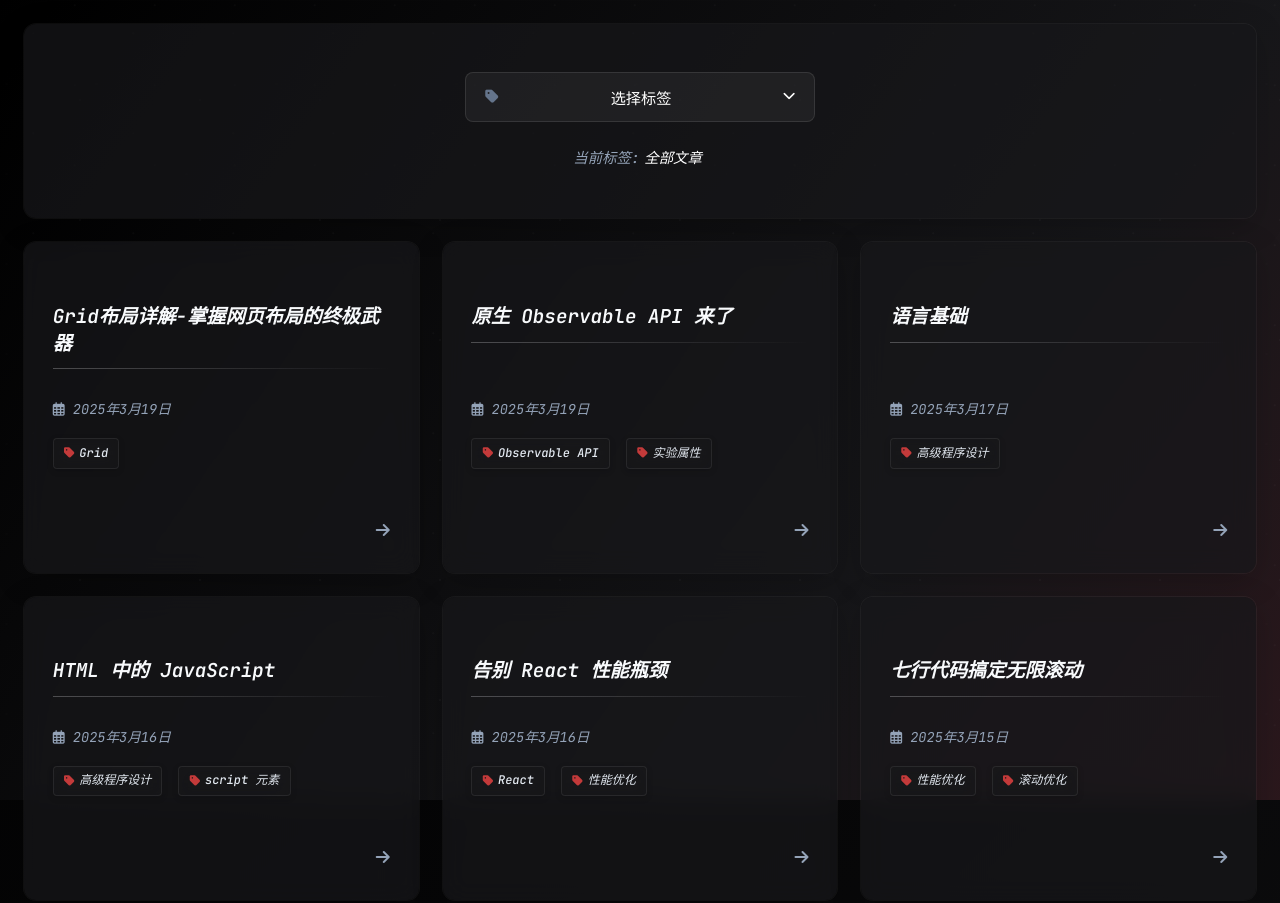
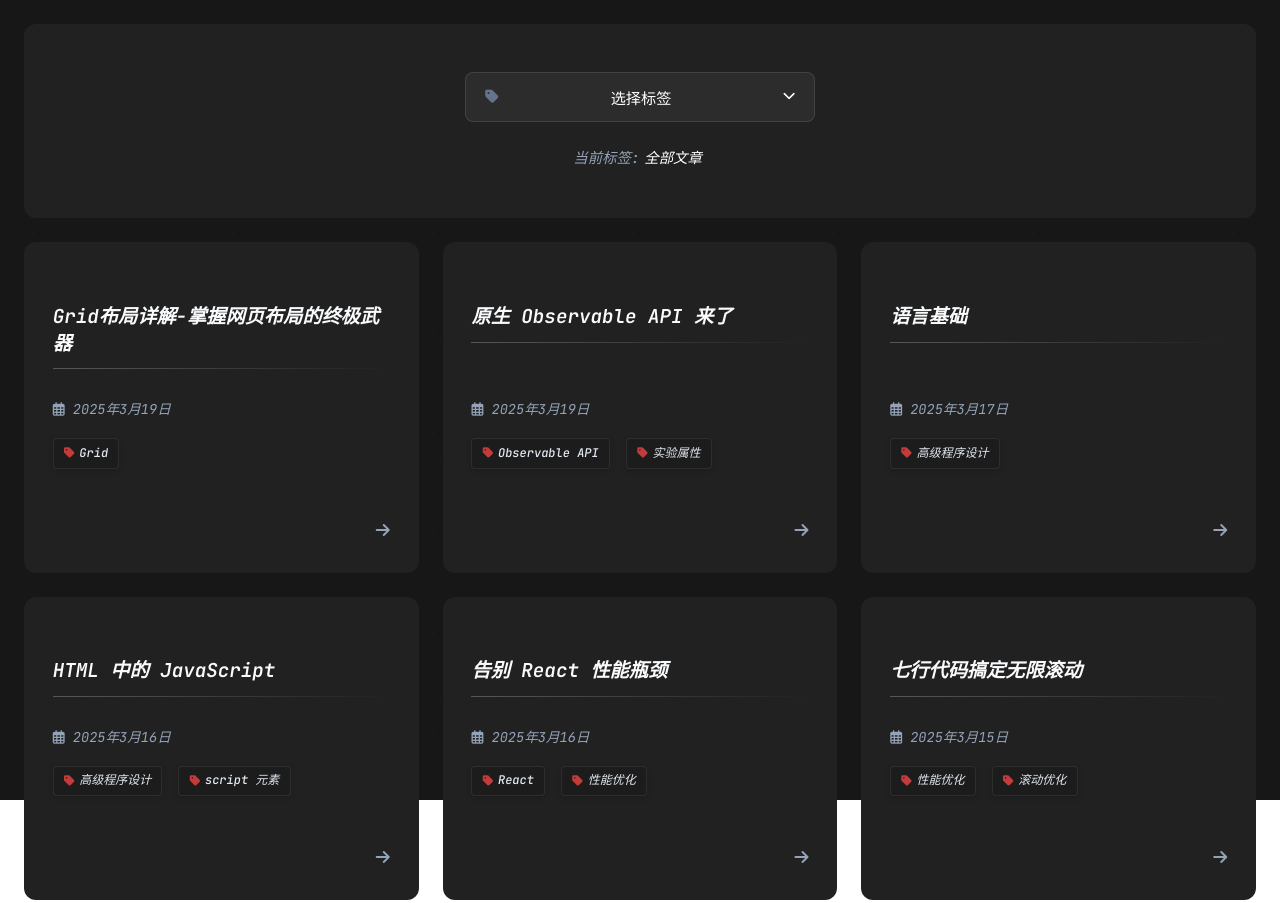
Before and after one commit to yinchuanbo/haotianblog, a website: page skill/index.html in a window 1280 px wide. Shown: the top 903 px of the page. Drawn offline with Linux system fonts and the light colour scheme.

Commit message:
upd: 更新样式

```diff
--- a/skill/css/article.css
+++ b/skill/css/article.css
@@ -23,7 +23,7 @@
   --warning-color: #f59e0b;
   --danger-color: #ef4444;
   --border-color: #27272a;
-  --card-bg: #18181b;
+  --card-bg: #212121;
   --card-shadow: 0 8px 16px rgba(0, 0, 0, 0.25), 0 4px 8px rgba(0, 0, 0, 0.2);
   --card-shadow-hover: 0 12px 24px rgba(0, 0, 0, 0.3),
     0 6px 12px rgba(0, 0, 0, 0.25);
@@ -56,7 +56,7 @@ body {
   line-height: 1.7;
   font-style: italic;
   color: var(--text-primary);
-  background: linear-gradient(135deg, var(--background-color) 0%, #18181b 100%);
+  /* background: linear-gradient(135deg, var(--background-color) 0%, #18181b 100%); */
   /* max-width:960px; */
   margin: 0 auto;
   /* padding: 1rem; */
@@ -89,12 +89,7 @@ body::before {
   left: 0;
   right: 0;
   bottom: 0;
-  background: linear-gradient(
-    125deg,
-    rgba(0, 0, 0, 0.95) 0%,
-    rgba(24, 24, 27, 0.95) 70%,
-    rgba(45, 25, 30, 0.95) 100%
-  );
+  background: #171717;
   z-index: -5;
 }
 
@@ -1543,8 +1538,7 @@ h3:hover .heading-anchor {
   text-align: center;
   margin-bottom: 1.5rem;
   padding: 2rem 0;
-  background: rgba(24, 24, 27, 0.7);
-  box-shadow: 0 8px 32px rgba(0, 0, 0, 0.2), 0 0 0 1px rgba(255, 255, 255, 0.05);
+  background: #212121;
   border-radius: var(--border-radius-lg);
   /* border-radius: var(--border-radius-lg); */
   color: white;
@@ -1805,7 +1799,7 @@ body:not(.line-numbers) .articles-list {
 /* Enhanced Article Item Cards - 仅应用于索引页 */
 body:not(.line-numbers) .article-item {
   position: relative;
-  background: rgba(24, 24, 27, 0.7);
+  background: #212121;
   border-radius: var(--border-radius-lg);
   padding: 1.8rem;
   display: flex;
@@ -1813,9 +1807,6 @@ body:not(.line-numbers) .article-item {
   justify-content: space-between;
   gap: 1.5rem;
   transition: all 0.5s cubic-bezier(0.2, 0.8, 0.2, 1);
-  box-shadow: 0 8px 32px rgba(0, 0, 0, 0.2), 0 0 0 1px rgba(255, 255, 255, 0.05);
-  backdrop-filter: blur(12px);
-  -webkit-backdrop-filter: blur(12px);
   height: 100%;
 }
 
@@ -1991,8 +1982,8 @@ tr:hover td {
 
 /* Code block styling */
 pre[class*="language-"] {
-  background: #27272a !important;
-  border-radius: 5px;
+  background: #313131 !important;
+  border-radius: 10px;
   /* padding: 1em 0.8em !important; */
 }
 
```
